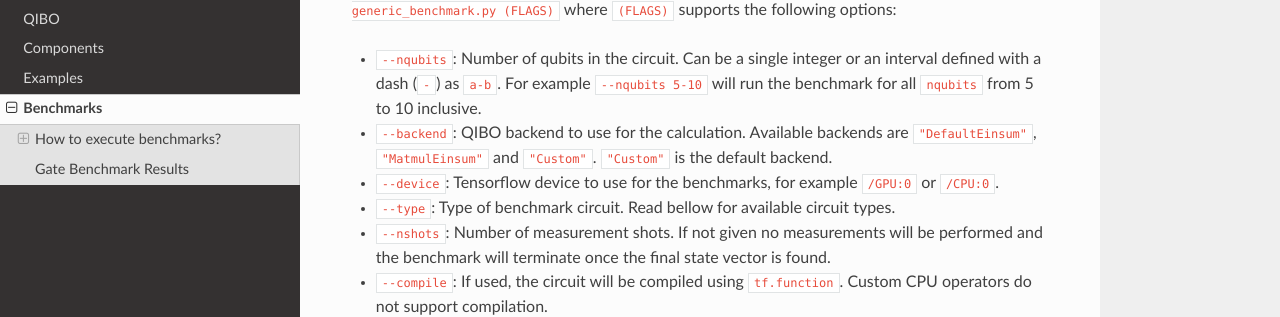
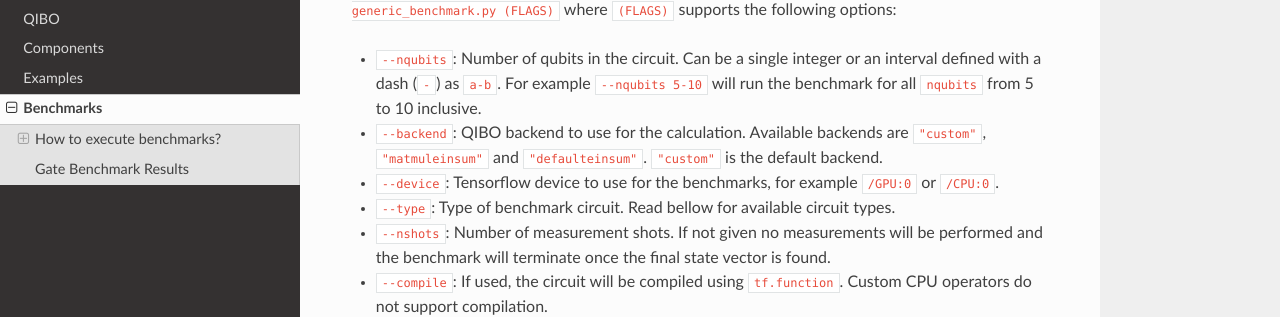
Before and after one commit to qiboteam/qibo, a Sphinx documentation site: the page built from doc/source/benchmarks.rst, in a window 1280 px wide and 900 px high, scrolled down 544 px. Shown: the part 133-450 px from the top of the window. Built offline with Sphinx 7.4.7 and the Read the Docs theme 2.0.0, drawn with Linux system fonts in a browser that asks for light colours.

```diff
--- a/doc/source/benchmarks.rst
+++ b/doc/source/benchmarks.rst
@@ -24,7 +24,7 @@ the following options:
 
 * ``--nqubits``: Number of qubits in the circuit. Can be a single integer or an interval defined with a dash (``-``) as ``a-b``. For example ``--nqubits 5-10`` will run the benchmark for all ``nqubits`` from 5 to 10 inclusive.
 
-* ``--backend``: QIBO backend to use for the calculation. Available backends are ``"DefaultEinsum"``, ``"MatmulEinsum"`` and ``"Custom"``. ``"Custom"`` is the default backend.
+* ``--backend``: QIBO backend to use for the calculation. Available backends are ``"custom"``, ``"matmuleinsum"`` and ``"defaulteinsum"``. ``"custom"`` is the default backend.
 
 * ``--device``: Tensorflow device to use for the benchmarks, for example ``/GPU:0`` or ``/CPU:0``.
 
```
